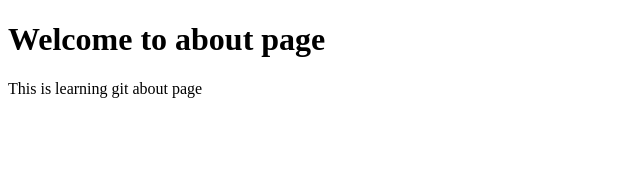
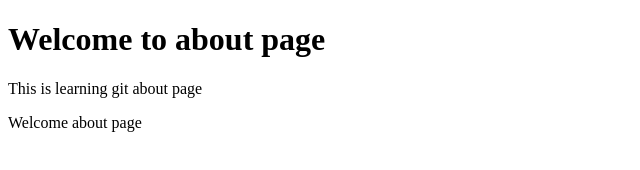
Before and after one commit to truptithakur7/demo_git_first, a plain HTML site: page about.html in a window 1280 px wide. Shown: the whole page, without its empty margins (0-640 px from the left). Drawn offline with Linux system fonts and the light colour scheme.

Commit message:
change third commit

```diff
--- a/about.html
+++ b/about.html
@@ -9,6 +9,7 @@
 <body>
     <h1> Welcome to about page</h1>
     <p> This is learning git about page </p>
+    <p> Welcome about page </p>
 
 </body>
 </html>
```
